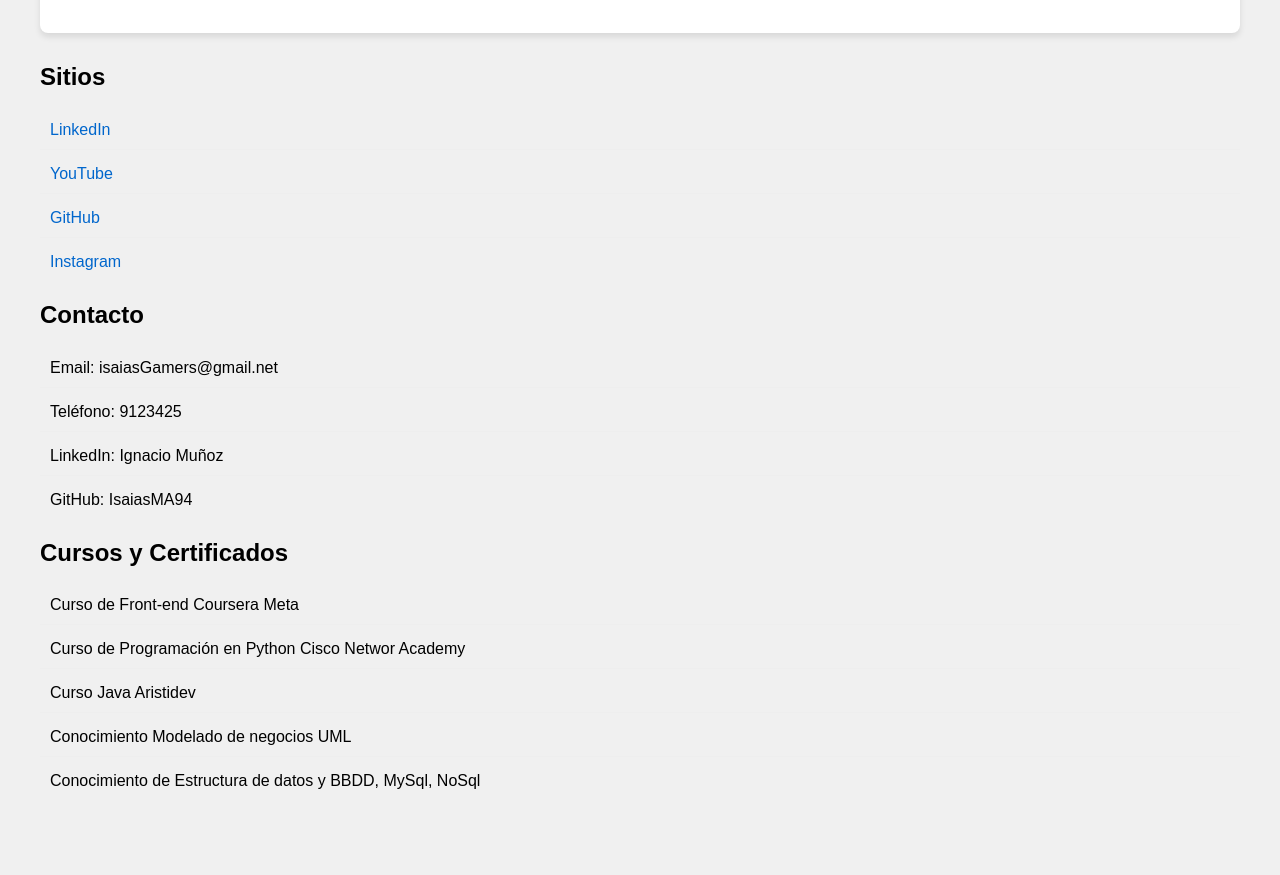
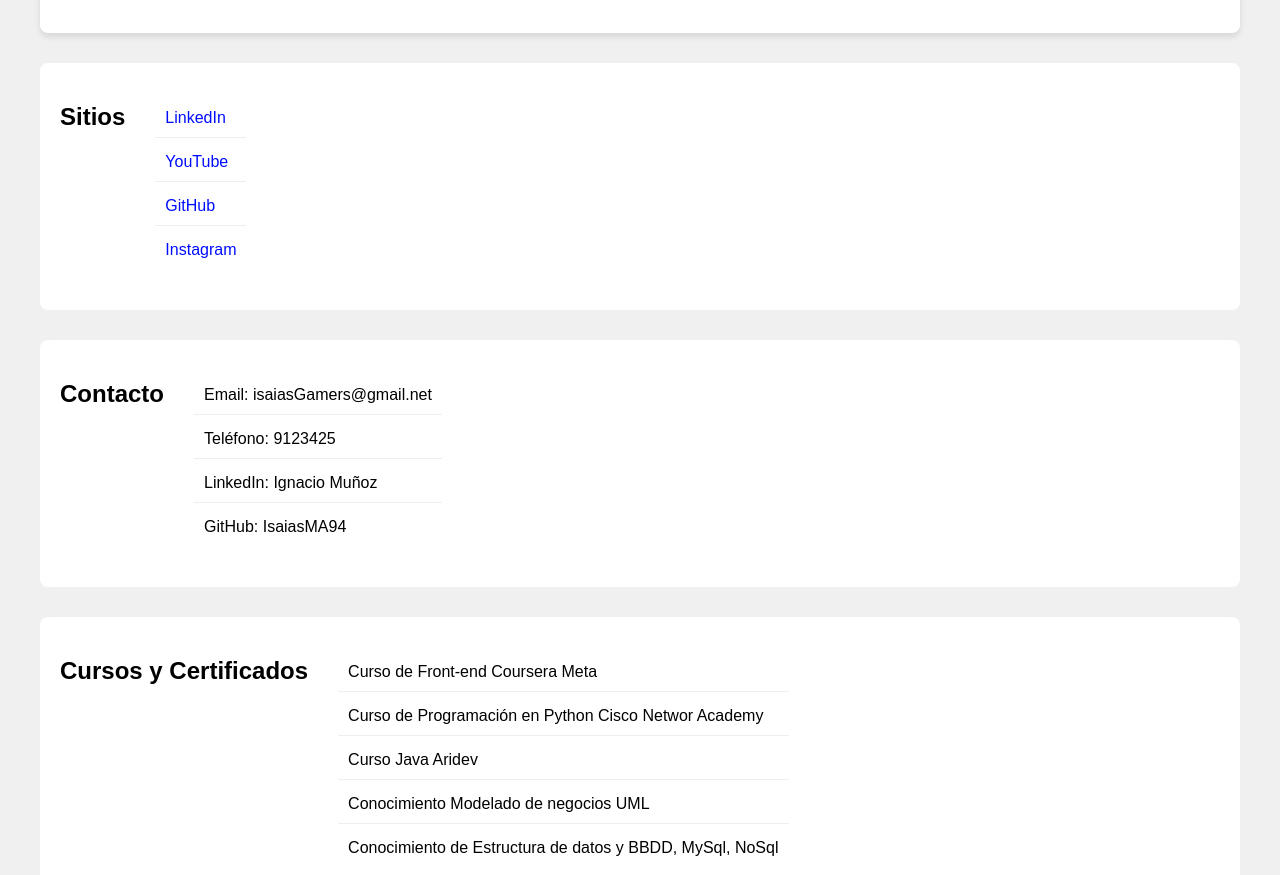
Before and after one commit to isaiasMA94/pagina_web, a plain HTML site: page index.html in a window 1280 px wide. Shown: the part 768-1643 px from the top of the page. Before the commit the page ends 1604 px from the top, so only its background shows below. Drawn offline with Linux system fonts and the light colour scheme.

Commit message:
corrección de errores en grid y flex

```diff
--- a/index.html
+++ b/index.html
@@ -126,6 +126,7 @@
         }
 
         .item-list li {
+            display: grid;
             padding: 10px;
             border-bottom: 1px solid #eee;
             margin-bottom: 5px;
@@ -164,7 +165,7 @@
         }
 
         .item-list a {
-            color: #0066cc;
+            color: #000dff;
             text-decoration: none;
             transition: color 0.3s;
         }
@@ -172,6 +173,38 @@
         .item-list a:hover {
             color: #004499;
             text-decoration: underline;
+        }
+
+        #sitios {
+            display: flex;
+            grid-template-columns: 1fr 1fr;
+            gap: 30px;
+            background: white;
+            border-radius: 8px;
+            padding: 20px;
+            margin-bottom: 30px;
+            box-shadow: 0 4px 6px rgba(251, 249, 249, 0.1);
+        }
+
+        #contacto {
+            display: flex;
+            grid-template-columns: 1fr 1fr;
+            gap: 30px;
+            background: white;
+            border-radius: 8px;
+            padding: 20px;
+            margin-bottom: 30px;
+            box-shadow: 0 4px 6px rgba(251, 249, 249, 0.1);
+        }
+        #cursos {
+            display: flex;
+            grid-template-columns: 1fr 1fr;
+            gap: 30px;
+            background: white;
+            border-radius: 8px;
+            padding: 20px;
+            margin-bottom: 30px;
+            box-shadow: 0 4px 6px rgba(251, 249, 249, 0.1);
         }
 
         @media (max-width: 768px) {
@@ -256,7 +289,7 @@
                 Busco oportunidades para aplicar mis habilidades en
                 proyectos desafiantes. ¡Estoy aquí para ayudar!
                 Además podré compartir mis experiencias en el
-                ámbito laboral de atención al público y ventas.<br>
+                ámbito laboral de atención al público y ventas.<br><br>
 
                 He trabajado en diversos proyectos que combinan mis conocimientos técnicos
                 con mi capacidad de comunicación y trabajo en equipo. Mi formación continua
@@ -290,7 +323,7 @@
             <ul class="item-list">
                 <li>Curso de Front-end Coursera Meta</li>
                 <li>Curso de Programación en Python Cisco Networ Academy</li>
-                <li>Curso Java Aristidev</li>
+                <li>Curso Java Aridev</li>
                 <li>Conocimiento Modelado de negocios UML</li>
                 <li>Conocimiento de Estructura de datos y BBDD, MySql, NoSql</li>
             </ul>
```
